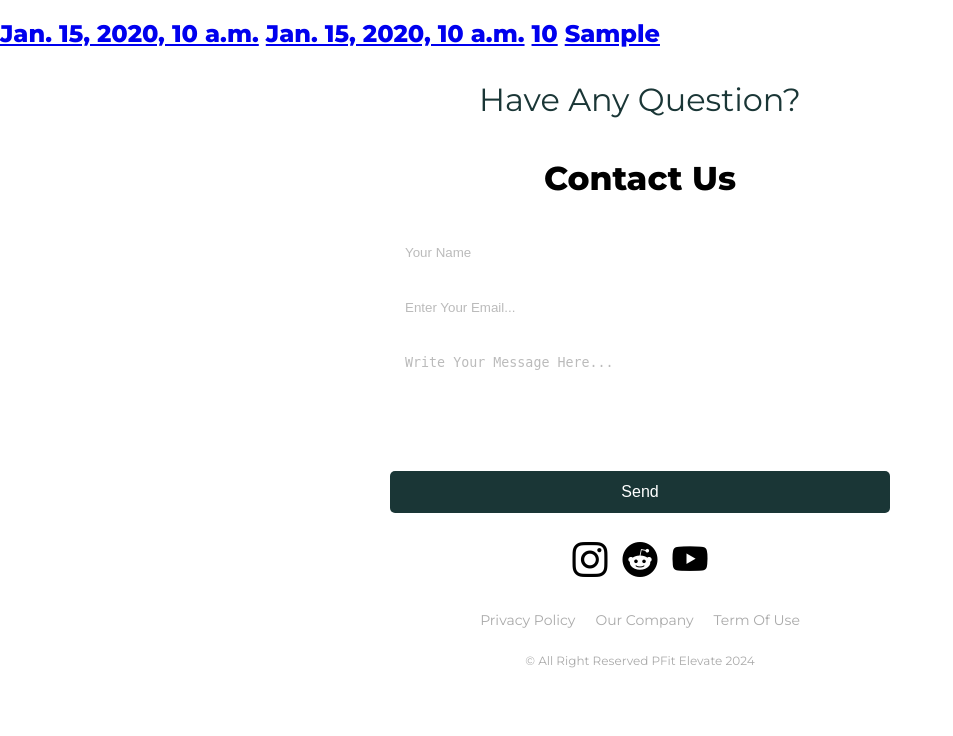
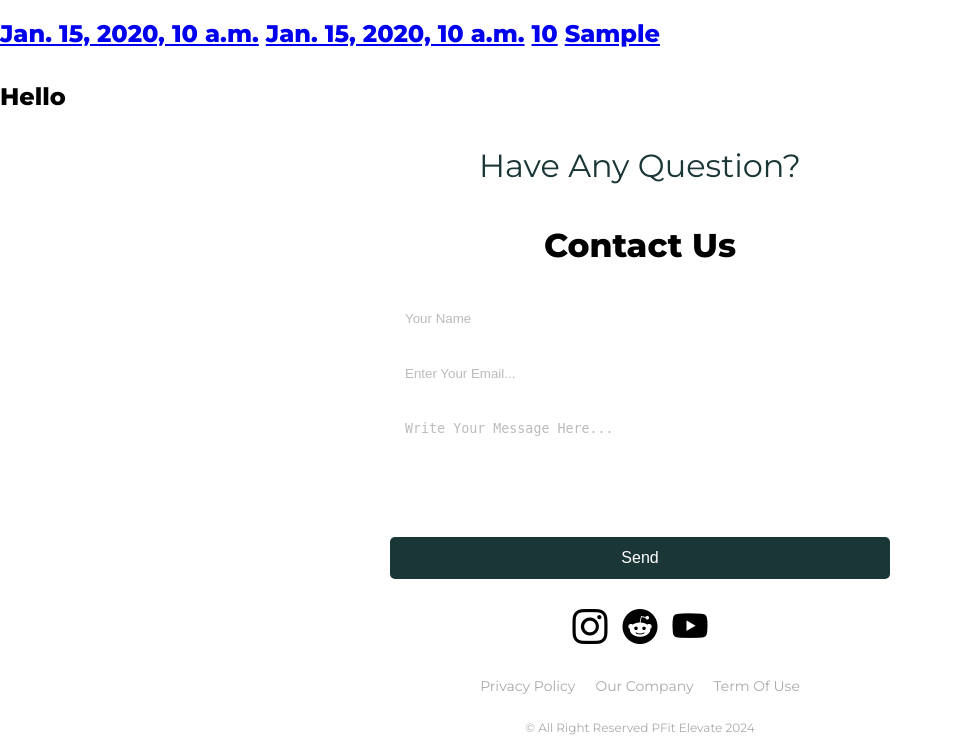
Before and after one commit to patzylifts/Fitness-WebApp, a Django app: template Project/app/templates/apps/homepages/workoutlogview.html in a window 1280 px wide. Shown: the part 63-799 px from the top of the page, without its empty margins (0-953 px from the left). Before the commit the page ends 731 px from the top, so only its background shows below. Run offline with Django 5.2, Linux system fonts and the light colour scheme; the template is opened without the code that fills it: most values are stand-ins (such as "Sample title", 1, 10 or a date in 2020); parts of the project's set-up code (start-up, migrations or seed data) failed here and were passed over.

Commit message:
i modify para

```diff
--- a/Project/app/templates/apps/homepages/workoutlogview.html
+++ b/Project/app/templates/apps/homepages/workoutlogview.html
@@ -10,6 +10,7 @@
         <a href="{% url 'workoutplan'%}">{{workoutlog.workoutLogTime}}</a>
         <a href="{% url 'workoutplan'%}">{{workoutlog.workoutLogDuration}}</a>
         <a href="{% url 'workoutplan'%}">{{workoutlog.workoutLogDistance}}</a>
+        <p>Hello</p>
     </h2>
 </div>
 {% endfor %}
```
